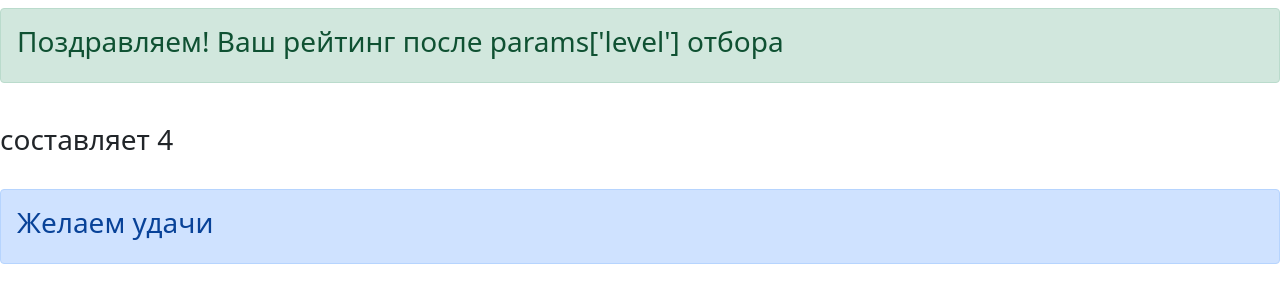
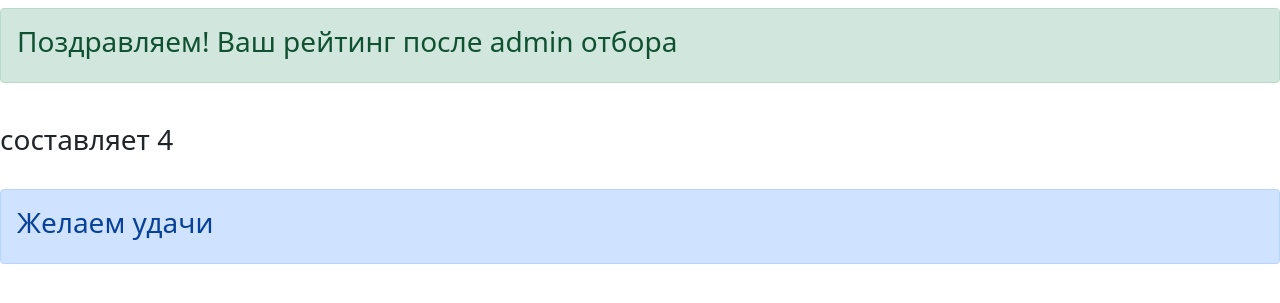
Before and after one commit to MURAD-CBRG/ChoiceResult, a Flask app: template templates/result.html in a window 1280 px wide. Shown: the part 90-393 px from the top of the page. Run offline with Flask 2, Linux system fonts and the light colour scheme; the template is opened without the code that fills it: most values are stand-ins (such as "Sample title", 1, 10 or a date in 2020).

Commit message:
Update result.html

```diff
--- a/templates/result.html
+++ b/templates/result.html
@@ -14,7 +14,7 @@
     </header>
 
     <div>
-        <div class="alert alert-success"><h3>Поздравляем! Ваш рейтинг после params['level'] отбора</h3></div><br>
+        <div class="alert alert-success"><h3>Поздравляем! Ваш рейтинг после {{ params['level'] }} отбора</h3></div><br>
         <h3>составляет {{ params['rating'] }}</h3><br>
         <div class="alert alert-primary"><h3>Желаем удачи</h3></div><br>
     </div>
```
